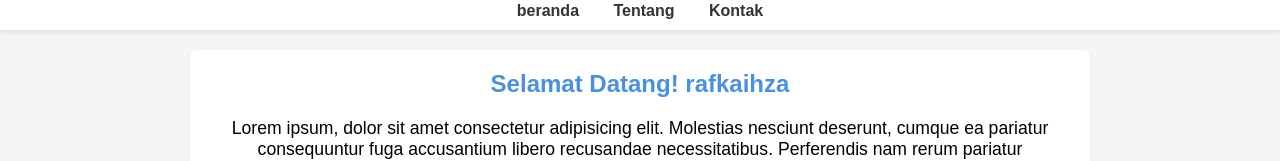
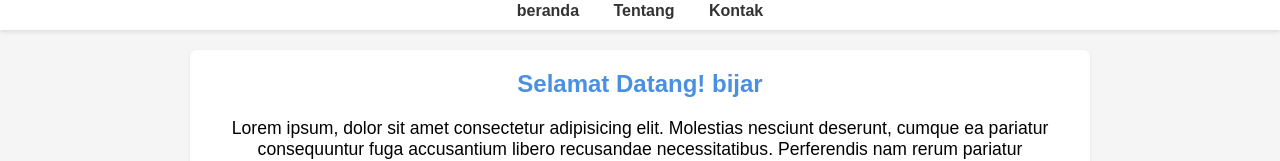
Before and after one commit to Rafkaihza/cicd, a plain HTML site: page index.html in a window 1280 px wide. Shown: the part 180-341 px from the top of the page. Drawn offline with Linux system fonts and the light colour scheme.

Commit message:
Update index.html

```diff
--- a/index.html
+++ b/index.html
@@ -129,7 +129,7 @@
     <div class="container">
 
         <section id="beranda" class="hero">
-            <h2>Selamat Datang! rafkaihza</h2>
+            <h2>Selamat Datang! bijar</h2>
             <p>
                 Lorem ipsum, dolor sit amet consectetur adipisicing elit. Molestias nesciunt deserunt, cumque ea pariatur consequuntur fuga accusantium libero recusandae necessitatibus. Perferendis nam rerum pariatur assumenda ab et explicabo, quas corporis?
             </p>
```
